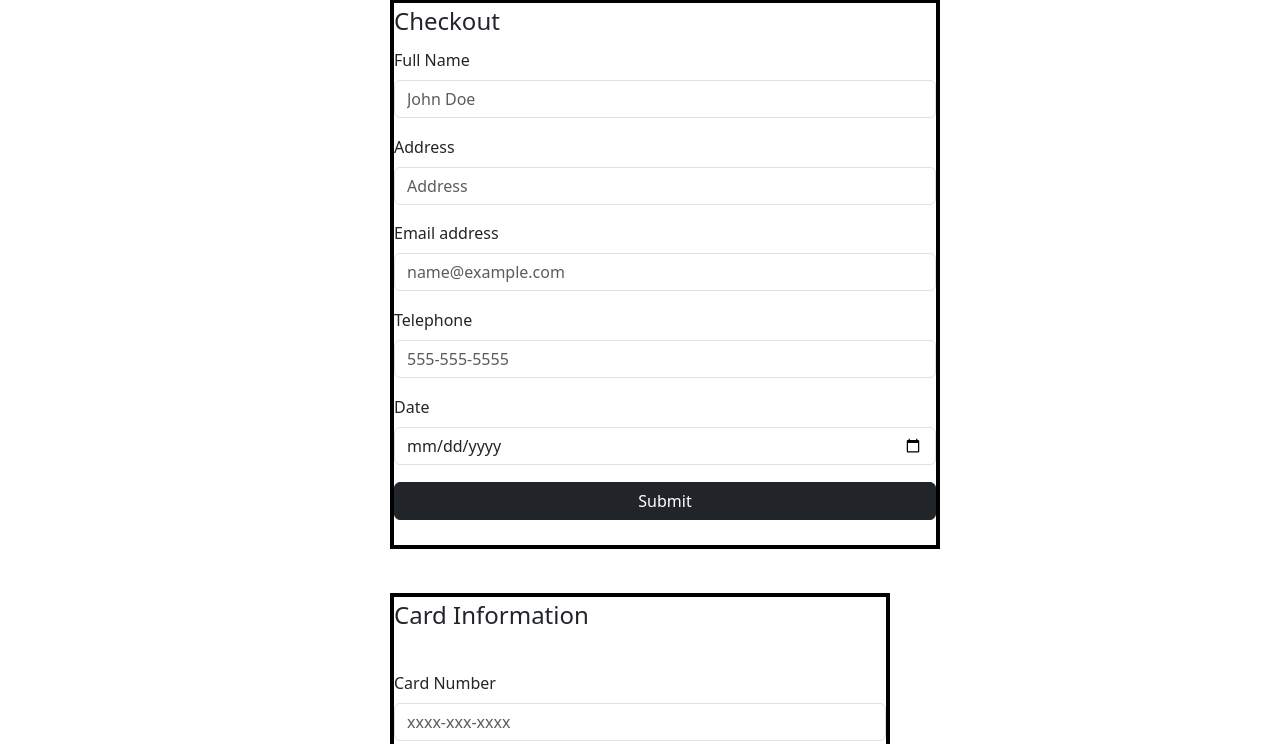
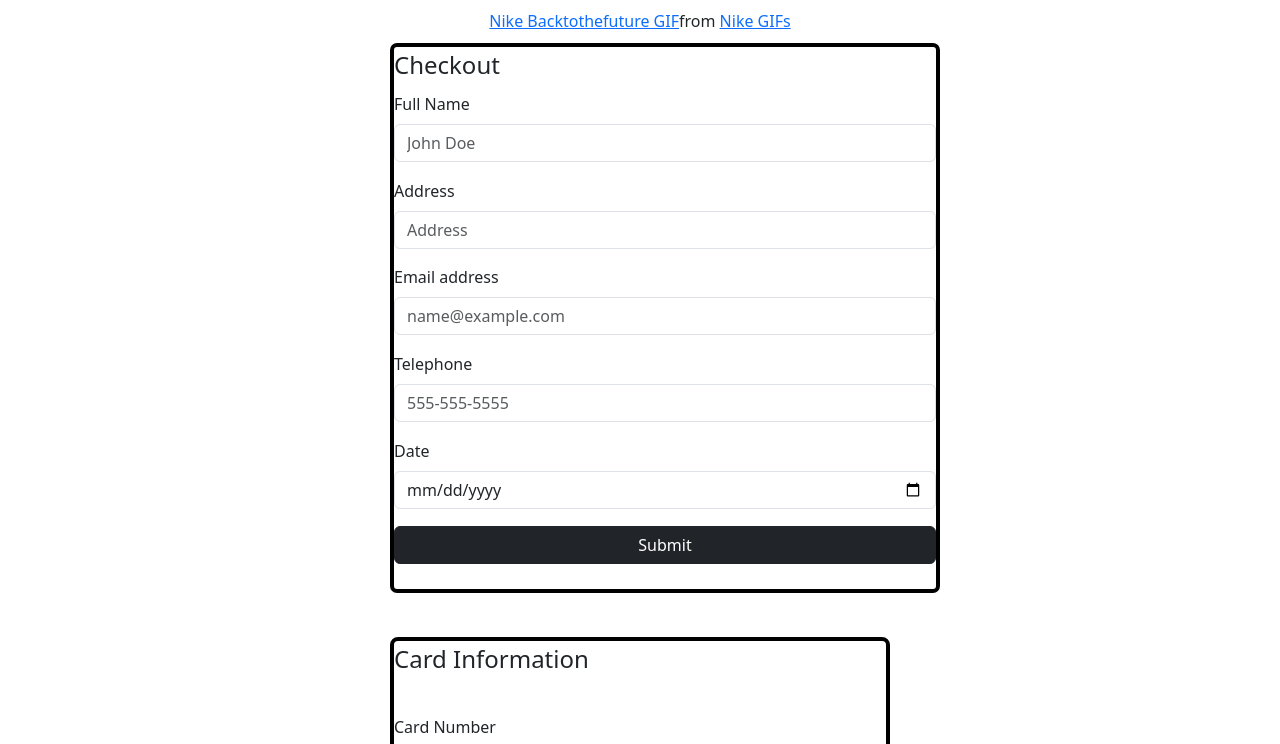
Before and after one commit to AddyRdz/HTML_Website, a plain HTML site: page pages/purchase.html in a window 1280 px wide. Shown: the part 57-801 px from the top of the page. Drawn offline with nearby package versions, Linux system fonts and the light colour scheme; a script that the page names is missing.

Commit message:
Final Touches

```diff
--- a/css/purchase.css
+++ b/css/purchase.css
@@ -1,8 +1,17 @@
 .form-checkout{
     display: grid;
-    border: 4px solid black;
+    border: 4px black solid;
+    border-radius: 7px;
     width: 550px;
     height:550px;
+}
+
+.gif{
+    margin-top: 10px;
+    display: flex;
+    justify-content: center;
+    align-items: end;
+    margin-bottom: 10px;
 }
 
 .card-info{
@@ -10,6 +19,7 @@
     border: 4px solid black;
     width: 500px;
     height:500px;
+    border-radius: 8px;
 }
 .form-container {
     display: flex;
--- a/pages/purchase.html
+++ b/pages/purchase.html
@@ -73,13 +73,9 @@
     </div>
   </nav>
   <body>
-    <!-- <h1 class="checkout">
-      <img
-        src="/images/"
-        id="shopping-cart"
-        alt="shopping-cart"
-      />Checkout
-    </h1> -->
+    <div class="gif">
+      <div class="tenor-gif-embed" data-postid="8105091" data-share-method="host" data-aspect-ratio="1.78571" data-width="25%"><a href="https://tenor.com/view/nike-backtothefuture-future-shoes-gif-8105091">Nike Backtothefuture GIF</a>from <a href="https://tenor.com/search/nike-gifs">Nike GIFs</a></div> <script type="text/javascript" async src="https://tenor.com/embed.js"></script>
+    </div>
     <div class="form-container">
       <div class="form1">
         <form class="form-checkout">
```
Also changed, not shown: css/style.css (+4 -14 lines), pages/index.html (+1 -4 lines), images/Screenshot 2024-08-06 at 7.22.04 PM.png (added), images/cartoon-mag.png (deleted), images/home.png (deleted), images/online-shopping_2568351.png (deleted), images/search.png (deleted), 3 other files.
